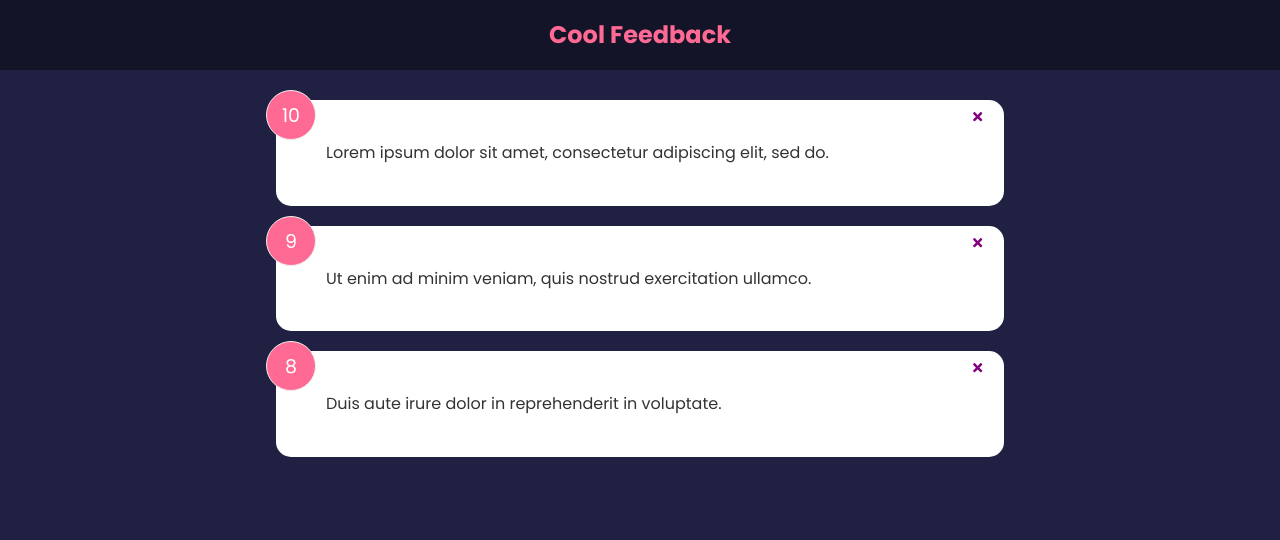
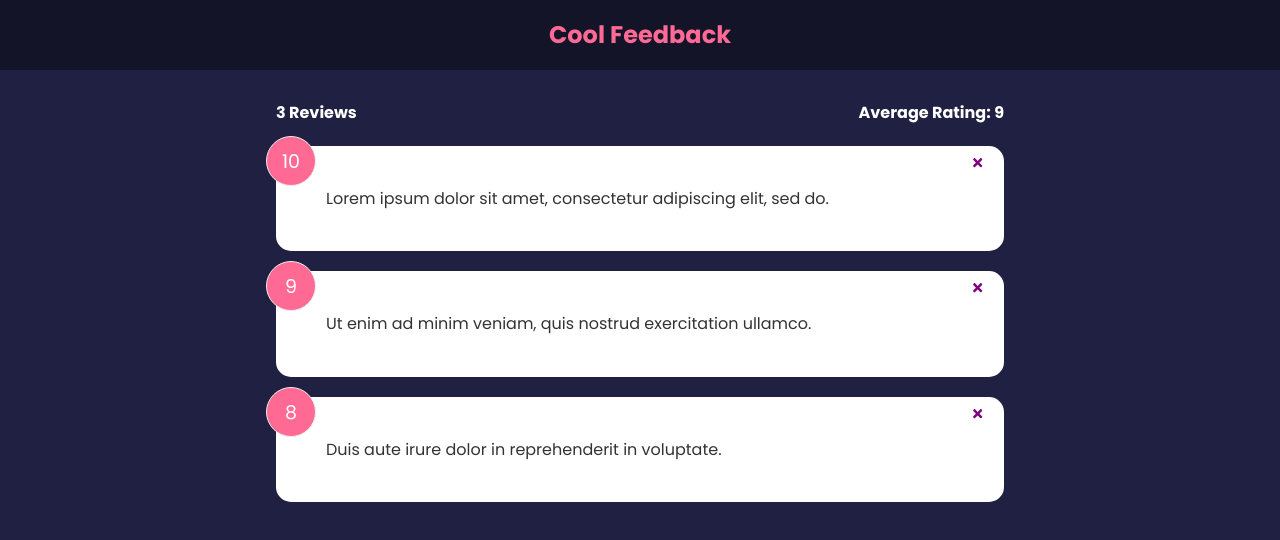
Before and after one commit to BenjaminSemah/cool-feedback, a React (Create React App) app: page / in a window 1280 px wide. Shown: the top 540 px of the page. Built offline with nearby package versions, Linux system fonts and the light colour scheme.

Commit message:
Implement review/rating stats feature

```diff
--- a/src/App.js
+++ b/src/App.js
@@ -2,6 +2,7 @@ import { useState } from 'react'
 import Header from './components/Header'
 import FeedbackList from './components/FeedbackList';
 import FeedbackData from './data/FeedbackData';
+import FeedbackStats from './components/FeedbackStats';
 
 const App = () => {
   const [feedback, setFeedback] = useState(FeedbackData)
@@ -18,6 +19,7 @@ const App = () => {
     <>
       <Header />
       <div className="container">
+        <FeedbackStats feedback={feedback} />
         <FeedbackList
          feedback={feedback}
          handleDelete={deleteFeedback}
--- /dev/null
+++ b/src/components/FeedbackStats.jsx
@@ -0,0 +1,20 @@
+import PropTypes from 'prop-types'
+
+const FeedbackStats = ({ feedback }) => {
+  let totalRatings = feedback.reduce((acc, cur) => acc + cur.rating, 0)
+  let averageRatingsNum = totalRatings / feedback.length
+  let averageRatings = averageRatingsNum.toFixed(1).replace(/[.,]0$/, '')
+
+  return (
+    <div className='feedback-stats'>
+      <h4>{feedback.length} Reviews</h4>
+      <h4>Average Rating: {isNaN(averageRatings) ? 0 : averageRatings}</h4>
+    </div>
+  )
+}
+
+FeedbackStats.propTypes = {
+  feedback: PropTypes.array.isRequired,
+}
+
+export default FeedbackStats
```
